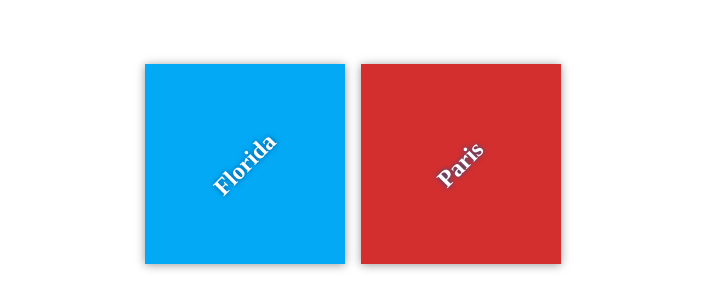
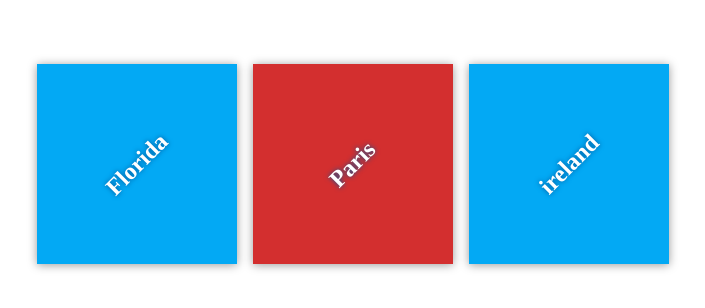
Before and after one commit to saferrari/my-travel-plans, a plain HTML site: page index.html in a window 1280 px wide. Shown: the part 236-544 px from the top of the page, without its empty margins (287-992 px from the left). Drawn offline with Linux system fonts and the light colour scheme; files that its build step writes are made by us from their sources.

Commit message:
Added destination

```diff
--- a/index.html
+++ b/index.html
@@ -17,6 +17,10 @@
             <div class="destination" id="paris">
                 <h2>Paris</h2>
             </div>
+
+            <div class="destination" id="ireland">
+                <h2>ireland</h2>
+            </div>
         </div>
     </div>
 
```
